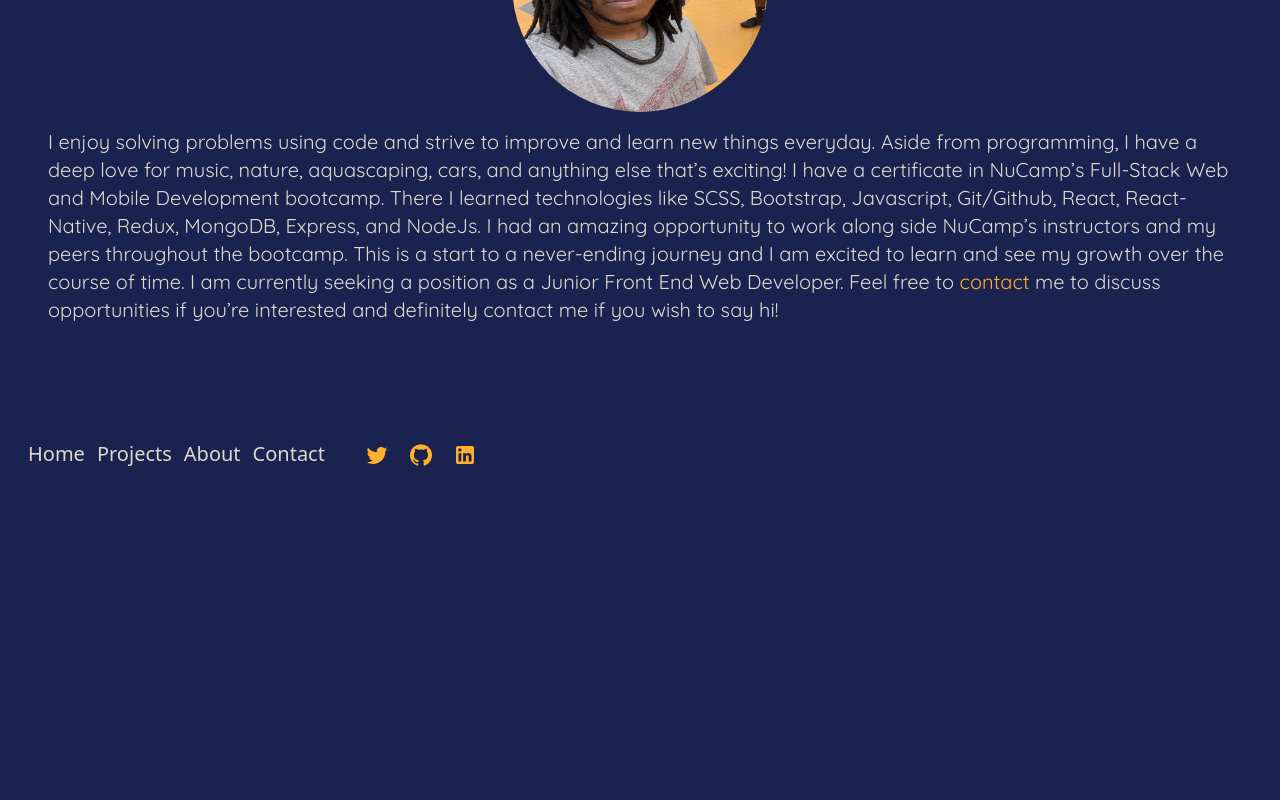
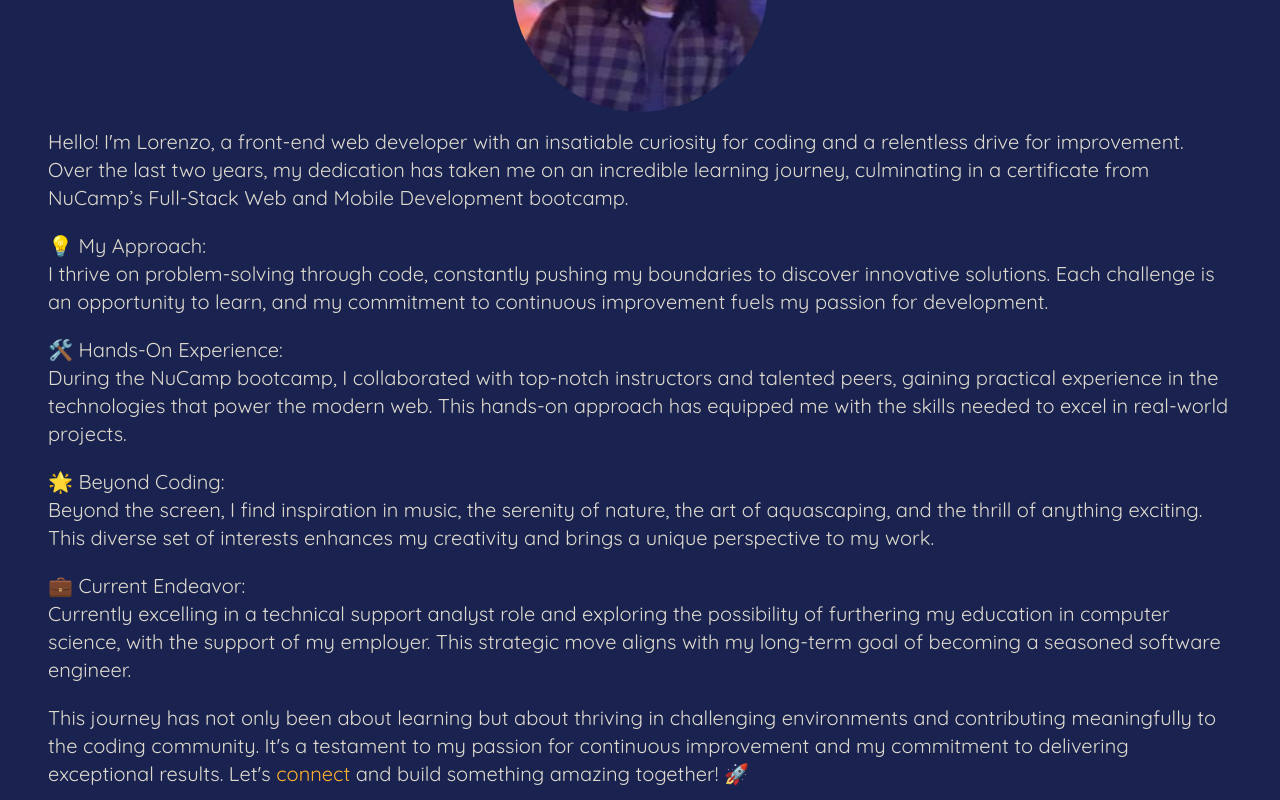
Before and after one commit to Renz757/React-Portfoilo, a React (Vite) app: page /about in a window 1280 px wide. Shown: the part 360-1160 px from the top of the page. Before the commit the page ends 856 px from the top, so only its background shows below. Built offline with nearby package versions, Linux system fonts and the light colour scheme.

Commit message:
about me bio revamp

```diff
--- a/src/components/AboutComponent.jsx
+++ b/src/components/AboutComponent.jsx
@@ -1,34 +1,77 @@
 import { Link } from "react-router-dom";
-import profileImg from '../shared/src-images/profile-image.jpg'
+import profileImg from "../shared/src-images/IMG_2399.jpg";
 
 import { motion } from "framer-motion";
 
 const About = () => {
-
   return (
     <div className="container mx-auto">
       <motion.div
-                initial={{opacity: 0}}
-                animate={{opacity: 1}}
-                transition={{delay: 0.2}}
-                className='p-12 text-off-white flex flex-col gap-y-4'
+        initial={{ opacity: 0 }}
+        animate={{ opacity: 1 }}
+        transition={{ delay: 0.2 }}
+        className="p-12 text-off-white flex flex-col gap-y-4"
       >
         <h1 className="text-fedora text-4xl font-Lobster text-center">About</h1>
 
-
         <div className="">
-                    <img src={profileImg} className="w-64 h-64 rounded-full mx-auto" alt='profile' />
+          <img
+            src={profileImg}
+            className="w-64 h-64 rounded-full mx-auto"
+            alt="profile"
+          />
         </div>
 
         <div className="text-left">
-                    <p className="m-0 tracking-widern font-Quicksand text-xl">I enjoy solving problems using code and strive to improve and learn new things everyday. Aside from programming, I have a deep love for music, nature, aquascaping, cars, and anything else that’s exciting!
+          <p className="m-0 tracking-widern font-Quicksand text-xl">
+            Hello! I'm Lorenzo, a front-end web developer with an insatiable
+            curiosity for coding and a relentless drive for improvement. Over
+            the last two years, my dedication has taken me on an incredible
+            learning journey, culminating in a certificate from NuCamp’s
+            Full-Stack Web and Mobile Development bootcamp.
+          </p>
 
-                        I have a certificate in NuCamp’s Full-Stack Web and Mobile Development bootcamp. There I learned technologies like SCSS, Bootstrap, Javascript,  Git/Github, React, React-Native, Redux, MongoDB, Express, and NodeJs.
-                        I had an amazing opportunity to work along side NuCamp’s instructors and my peers throughout the bootcamp. This is a start to a never-ending journey and I am excited to learn and see my growth over the course of time. I am currently seeking a position as a Junior Front End Web Developer. Feel free to <Link className="no-underline text-accent-color" to="/contact"><span onClick={() => window.scrollTo(0, 0)}>contact</span></Link> me to discuss opportunities if you’re interested and definitely contact me if you wish to say hi!</p>
+          <p className="m-0 tracking-widern font-Quicksand text-xl mt-5">
+            💡 My Approach: <br></br>I thrive on problem-solving through code,
+            constantly pushing my boundaries to discover innovative solutions.
+            Each challenge is an opportunity to learn, and my commitment to
+            continuous improvement fuels my passion for development.
+          </p>
+
+          <p className="m-0 tracking-widern font-Quicksand text-xl mt-5">
+            🛠️ Hands-On Experience: <br></br> During the NuCamp bootcamp, I
+            collaborated with top-notch instructors and talented peers, gaining
+            practical experience in the technologies that power the modern web.
+            This hands-on approach has equipped me with the skills needed to
+            excel in real-world projects.
+          </p>
+          <p className="m-0 tracking-widern font-Quicksand text-xl mt-5">
+            🌟 Beyond Coding: <br></br> Beyond the screen, I find inspiration in
+            music, the serenity of nature, the art of aquascaping, and the
+            thrill of anything exciting. This diverse set of interests enhances
+            my creativity and brings a unique perspective to my work.
+          </p>
+          <p className="m-0 tracking-widern font-Quicksand text-xl mt-5">
+            💼 Current Endeavor: <br></br>Currently excelling in a technical
+            support analyst role and exploring the possibility of furthering my
+            education in computer science, with the support of my employer. This
+            strategic move aligns with my long-term goal of becoming a seasoned
+            software engineer.
+          </p>
+          <p className="m-0 tracking-widern font-Quicksand text-xl mt-5">
+            This journey has not only been about learning but about thriving in
+            challenging environments and contributing meaningfully to the coding
+            community. It's a testament to my passion for continuous improvement
+            and my commitment to delivering exceptional results. Let's{" "}
+            <Link className="no-underline text-accent-color" to="/contact">
+              <span onClick={() => window.scrollTo(0, 0)}>connect </span>
+            </Link>
+            and build something amazing together! 🚀
+          </p>
         </div>
       </motion.div>
     </div>
   );
-}
+};
 
 export default About;
```
Also changed, not shown: src/shared/src-images/IMG_2399.jpg (added). Lines whose indentation alone changed are shown as unchanged.
